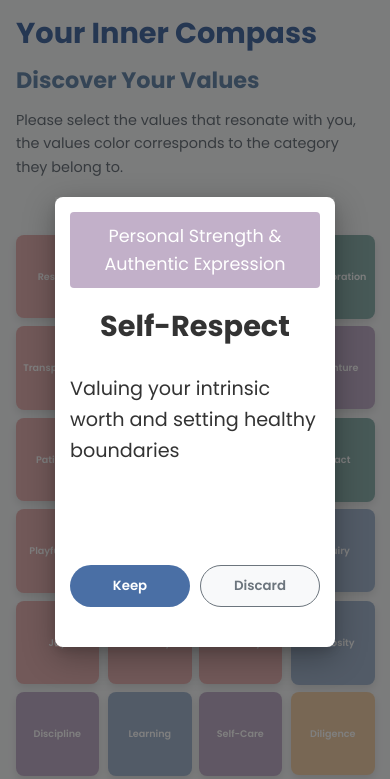
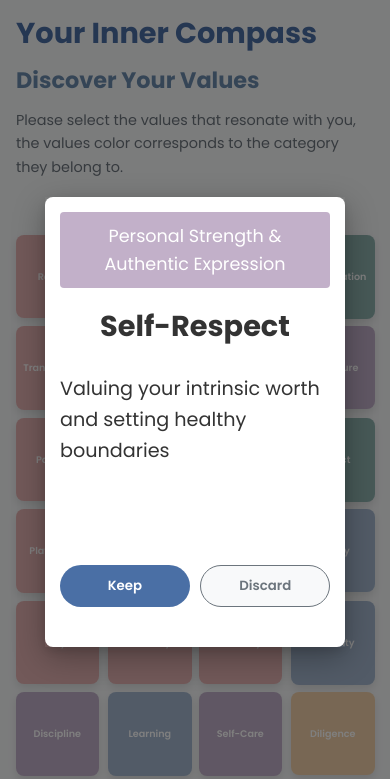
Before and after one commit to pangeafate/inner-compas, a plain HTML site: page exercise.html in a window 390 px wide. Both pictures are taken after a click on the element 57 px from the left and 276 px from the top of the page. Shown: the top 779 px of the page. Drawn offline with Linux system fonts and the light colour scheme.

Commit message:
Set flipped card width to 300px on mobile devices

```diff
--- a/exercise.html
+++ b/exercise.html
@@ -251,8 +251,8 @@
                 position: fixed;
                 top: 50%;
                 left: 50%;
-                width: 90vw; /* 90% of viewport width */
-                max-width: 280px;
+                width: 300px; /* Fixed width of 300px */
+                max-width: 90vw; /* But never more than 90% of viewport width */
                 transform: translate(-50%, -50%);
                 margin: 0;
             }
```
